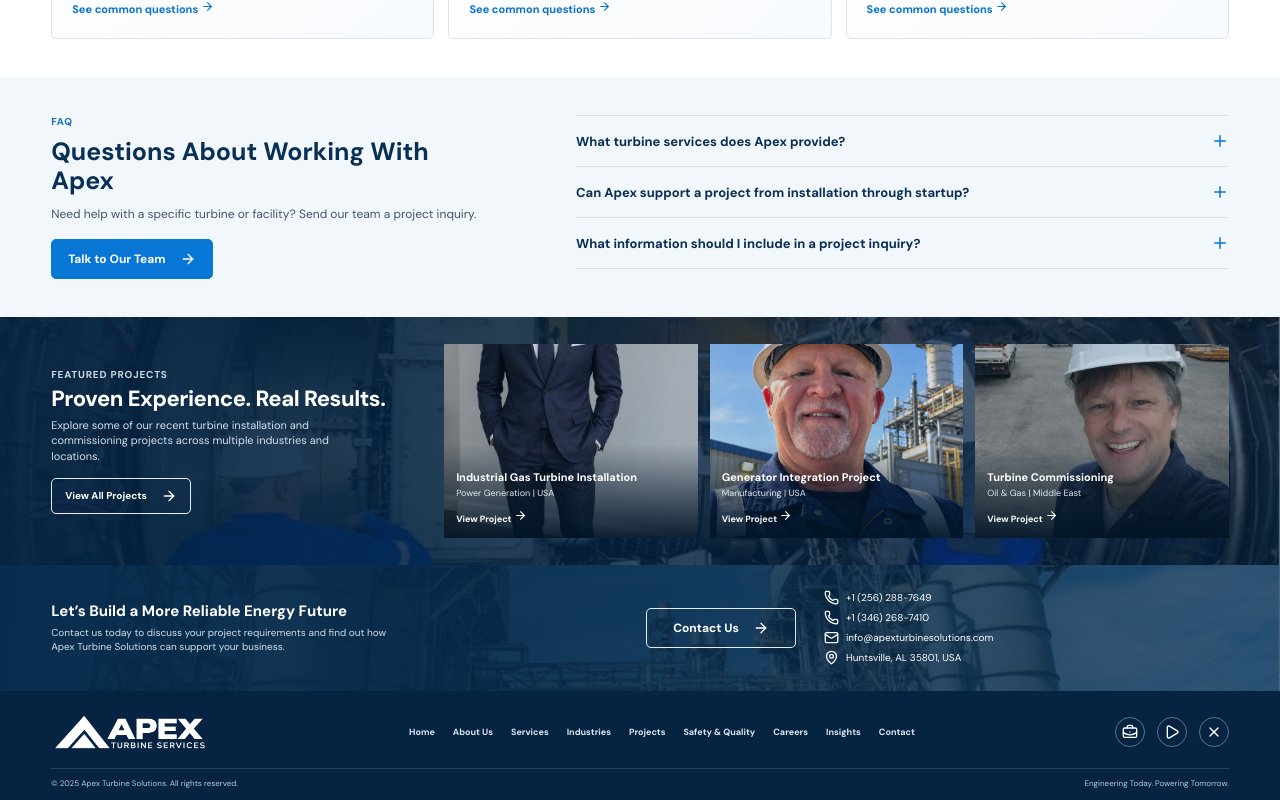
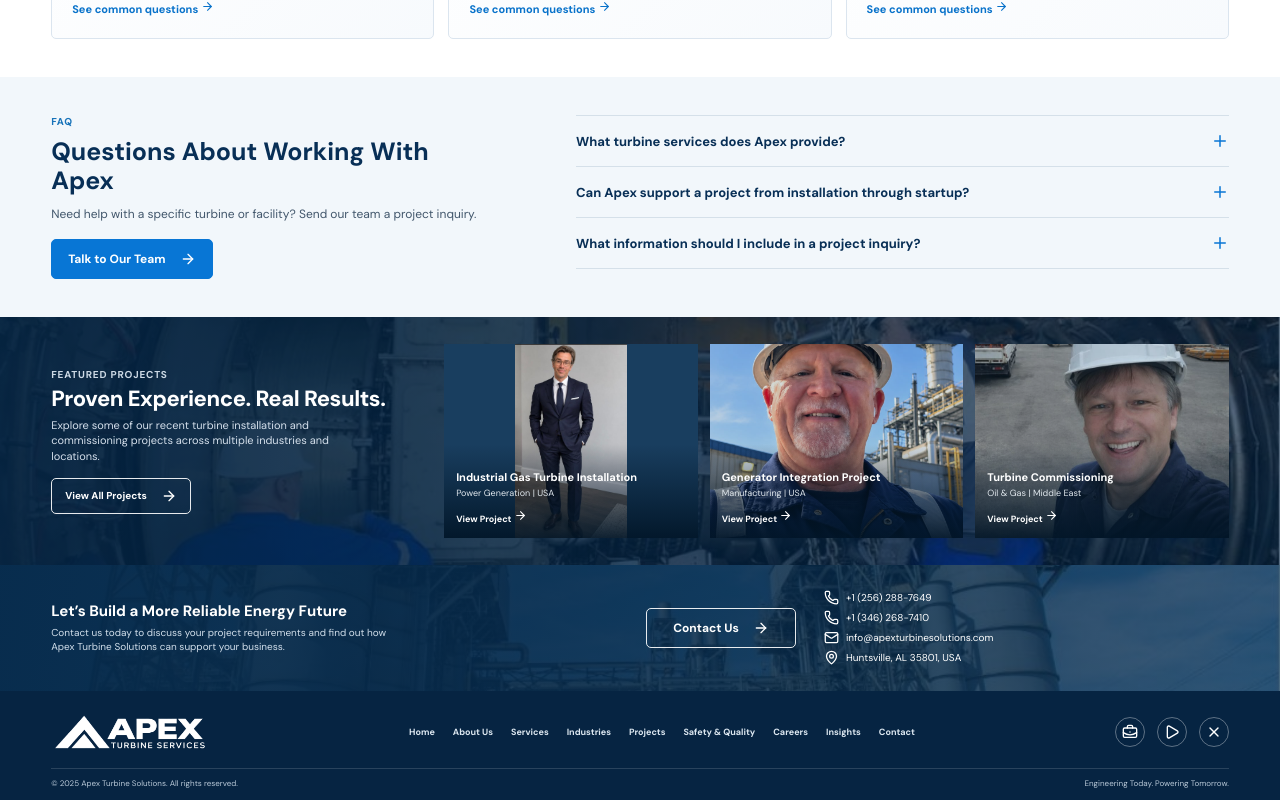
Before and after one commit to C0DE-8/apexturbineservices.com, a React (Vite) app in the folder frontend/: page / in a window 1280 px wide. Shown: the part 2100-2900 px from the top of the page. Built offline with nearby package versions, Linux system fonts and the light colour scheme.

Commit message:
Update project

```diff
--- a/frontend/src/App.css
+++ b/frontend/src/App.css
@@ -71,6 +71,8 @@ h1, h2, h3, p { margin-top: 0; }
 .project-grid { display: grid; grid-template-columns: repeat(3, 1fr); gap: 12px; }
 .project-card { min-width: 0; position: relative; height: 194px; overflow: hidden; background: #193e5f; }
 .project-card img { width: 100%; height: 100%; object-fit: cover; opacity: .82; }
+.project-card-man img { object-fit: contain; object-position: center 35%; background: #193e5f; opacity: 1; }
+.project-card-man > div { background: linear-gradient(transparent, rgba(1,21,39,.96)); }
 .project-card > div { position: absolute; inset: auto 0 0; padding: 27px 12px 11px; background: linear-gradient(transparent, rgba(1,21,39,.93)); }
 .project-card h3 { font-size: 11px; line-height: 1.2; margin: 0 0 3px; }
 .project-card p { font-size: 9px; margin: 0 0 7px; color: #e0e7ed; }
--- a/frontend/src/pages/home/Home.jsx
+++ b/frontend/src/pages/home/Home.jsx
@@ -172,7 +172,7 @@ function App() {
         <section className="projects-section" id="projects">
           <div className="projects-backdrop" style={{ backgroundImage: `linear-gradient(90deg, rgba(2,31,59,.94), rgba(2,31,59,.55)), url("${projectPhoto}")` }} />
           <div className="projects-intro"><p className="eyebrow">Featured Projects</p><h2>Proven Experience. Real Results.</h2><p>Explore some of our recent turbine installation and commissioning projects across multiple industries and locations.</p><ArrowLink href="#projects" outline>View All Projects</ArrowLink></div>
-          <div className="project-grid">{projects.map((project) => <article className="project-card" key={project.title}><img src={project.photo} alt="" /><div><h3>{project.title}</h3><p>{project.detail}</p><a href="#contact">View Project <ArrowRight size={13} aria-hidden="true" /></a></div></article>)}</div>
+          <div className="project-grid">{projects.map((project, index) => <article className={`project-card${index === 0 ? ' project-card-man' : ''}`} key={project.title}><img src={project.photo} alt="" /><div><h3>{project.title}</h3><p>{project.detail}</p><a href="#contact">View Project <ArrowRight size={13} aria-hidden="true" /></a></div></article>)}</div>
           <ImageSlider className="project-slider" items={projects.map((project) => ({ photo: project.photo, title: project.title, detail: project.detail, alt: `Turbine project: ${project.title}` }))} label="Featured projects gallery" />
         </section>
 
```
